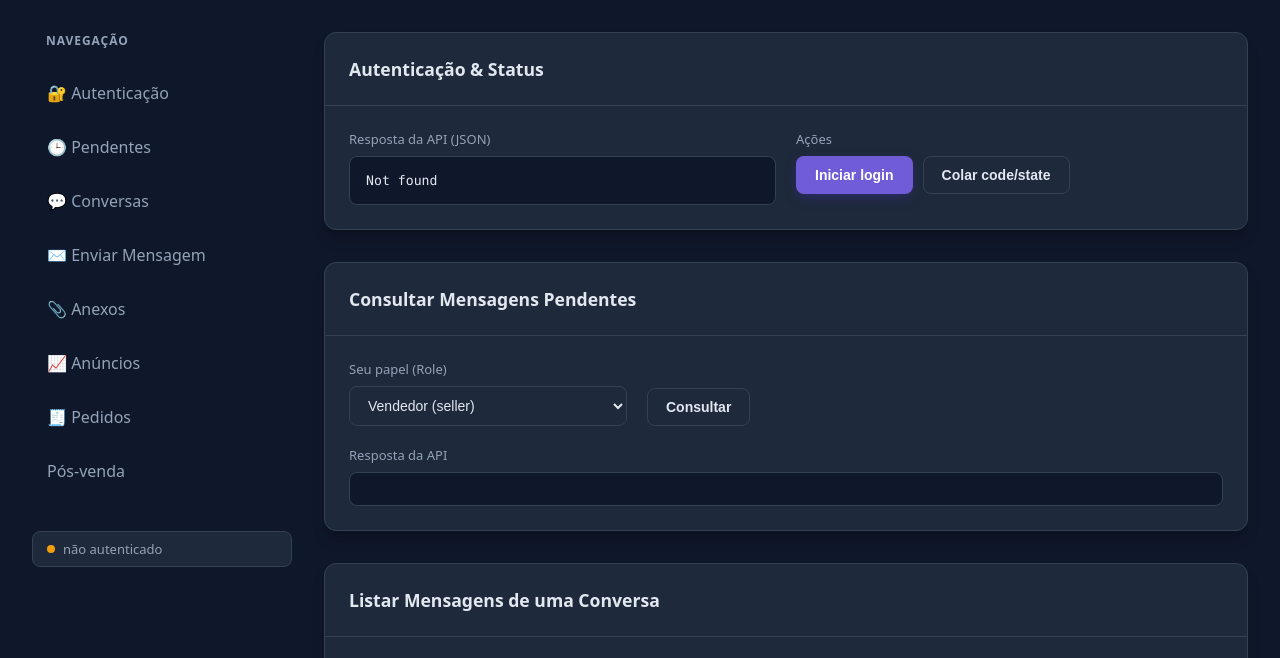
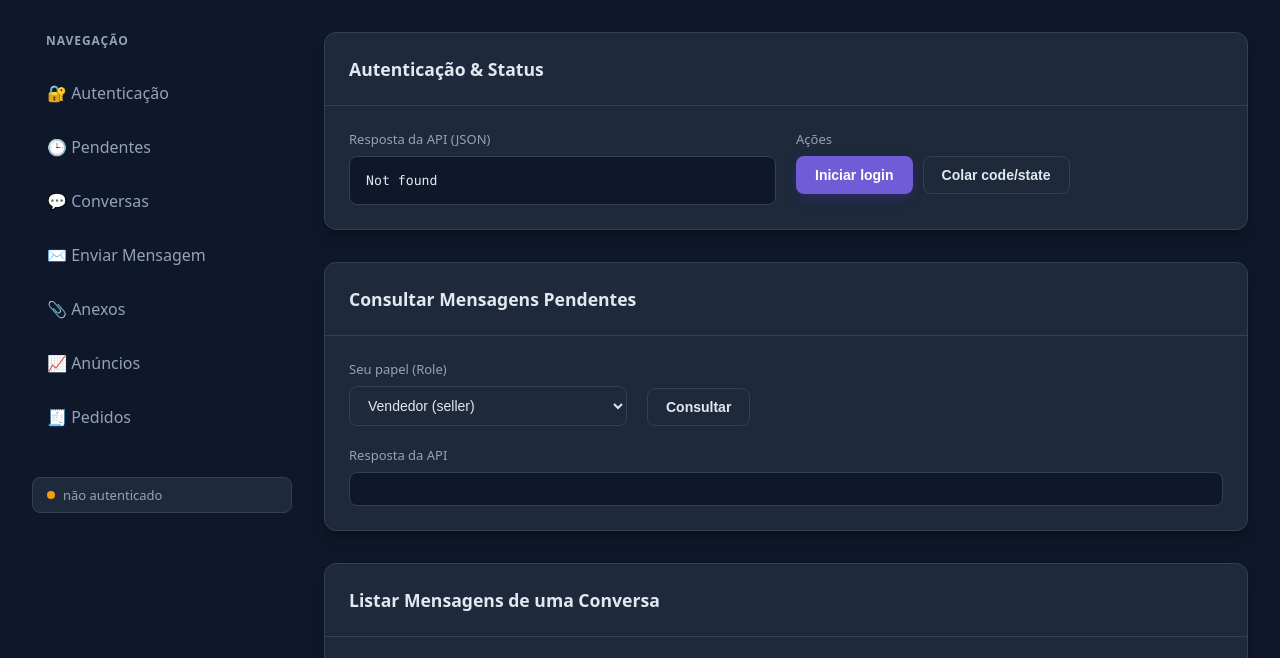
Before and after one commit to eusilvamateus/PersonaOS, a website: page views/index.html in a window 1280 px wide. Shown: the part 74-732 px from the top of the page. Drawn offline with Linux system fonts and the light colour scheme; no server answers.

Commit message:
remvendo pós venda

```diff
--- a/views/index.html
+++ b/views/index.html
@@ -39,7 +39,6 @@
         <a href="#sec-attach">📎 Anexos</a>
         <a href="/ads">📈 Anúncios</a>
         <a href="/orders">🧾 Pedidos</a>
-        <a href="/post-sale">Pós-venda</a>
       </nav>
       <div id="userChip" class="chip-status"><span class="dot warn"></span> não autenticado</div>
     </aside>
```
